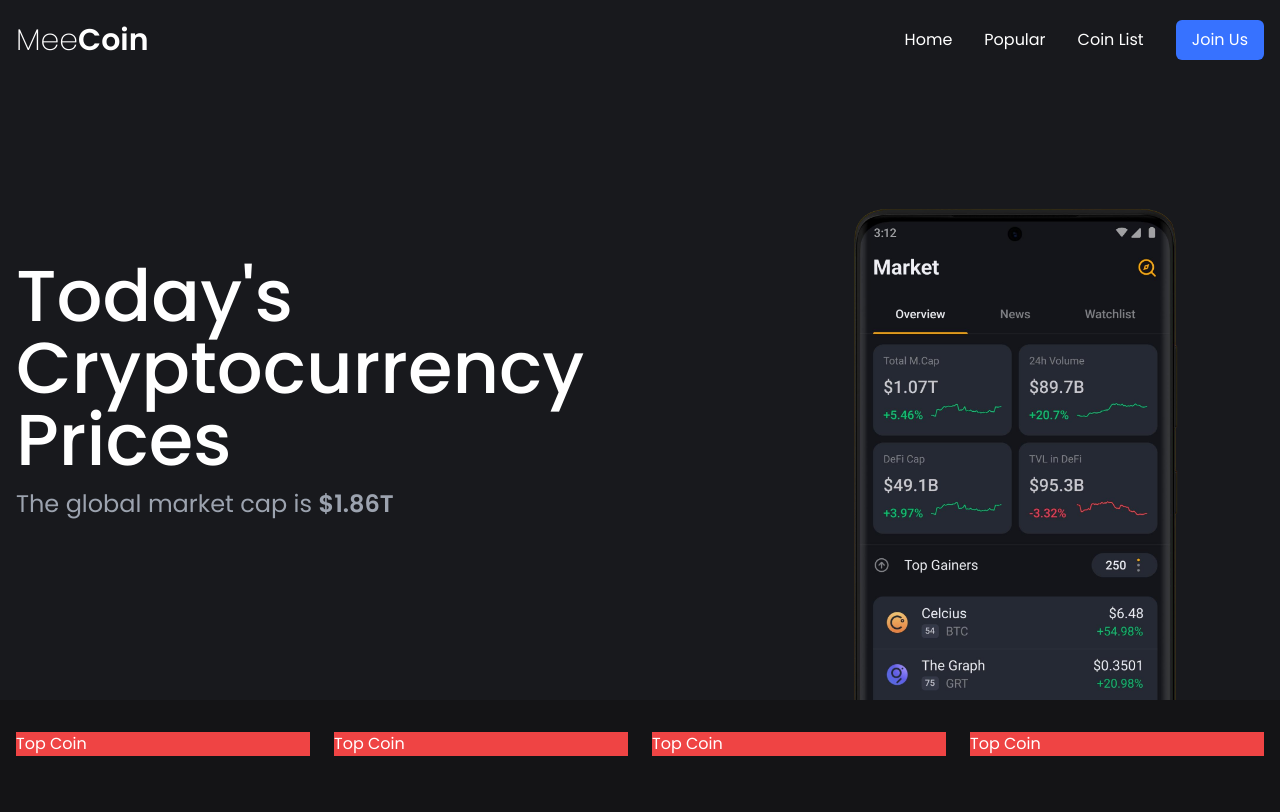
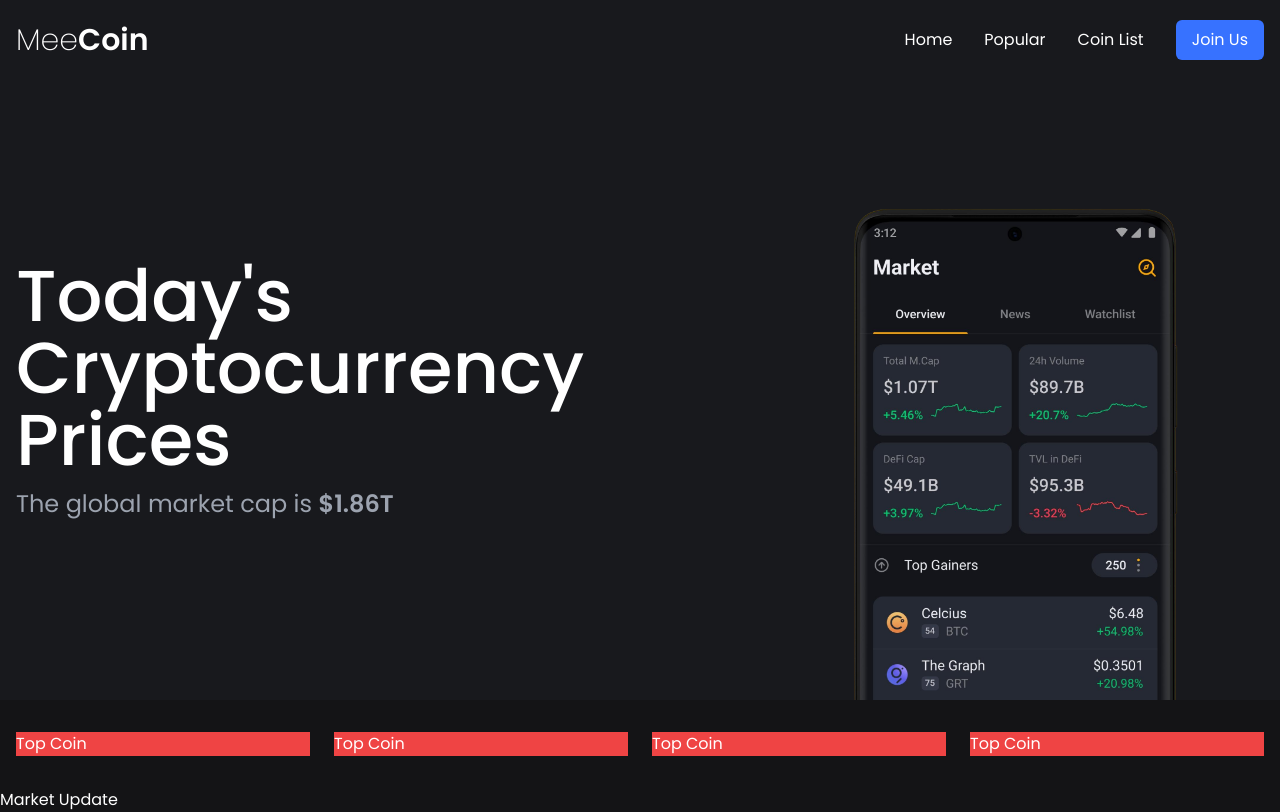
Before and after one commit to can-erturk/react-crypto-prices, a React (Vite) app: page / in a window 1280 px wide. Built offline with nearby package versions, Linux system fonts and the light colour scheme.

Commit message:
MarketUpdate component created.

```diff
--- a/src/App.jsx
+++ b/src/App.jsx
@@ -1,6 +1,7 @@
 import Header from "~/components/Header"
 import Hero from "~/components/Hero"
 import TopCoins from "~/components/TopCoins"
+import MarketUpdate from "~/components/MarketUpdate"
 
 function App() {
   return (
@@ -8,6 +9,7 @@ function App() {
       <Header></Header>
       <Hero></Hero>
       <TopCoins></TopCoins>
+      <MarketUpdate></MarketUpdate>
     </>
   )
 }
--- /dev/null
+++ b/src/components/MarketUpdate.jsx
@@ -0,0 +1,7 @@
+function MarketUpdate() {
+  return (
+    <>Market Update</>
+  )
+}
+
+export default MarketUpdate
```
